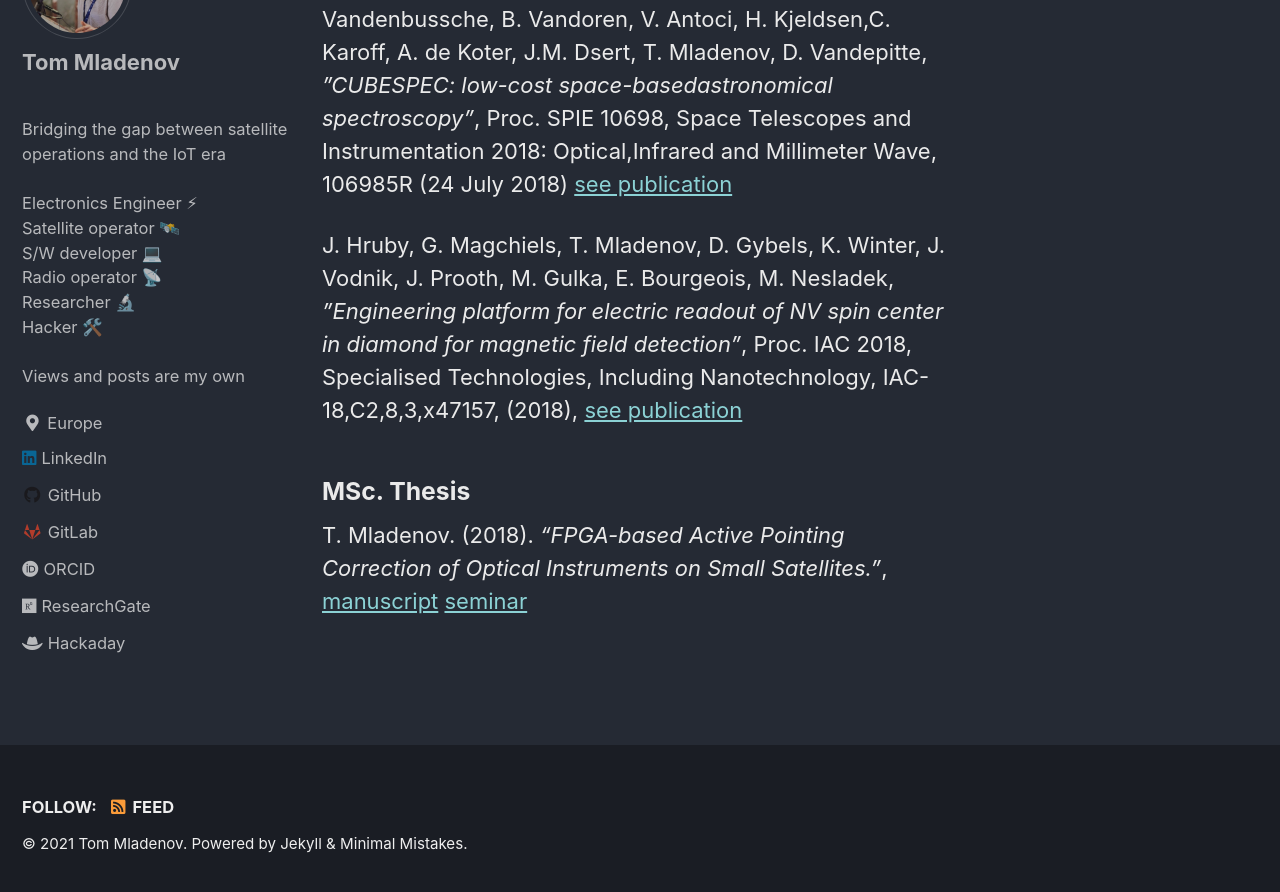
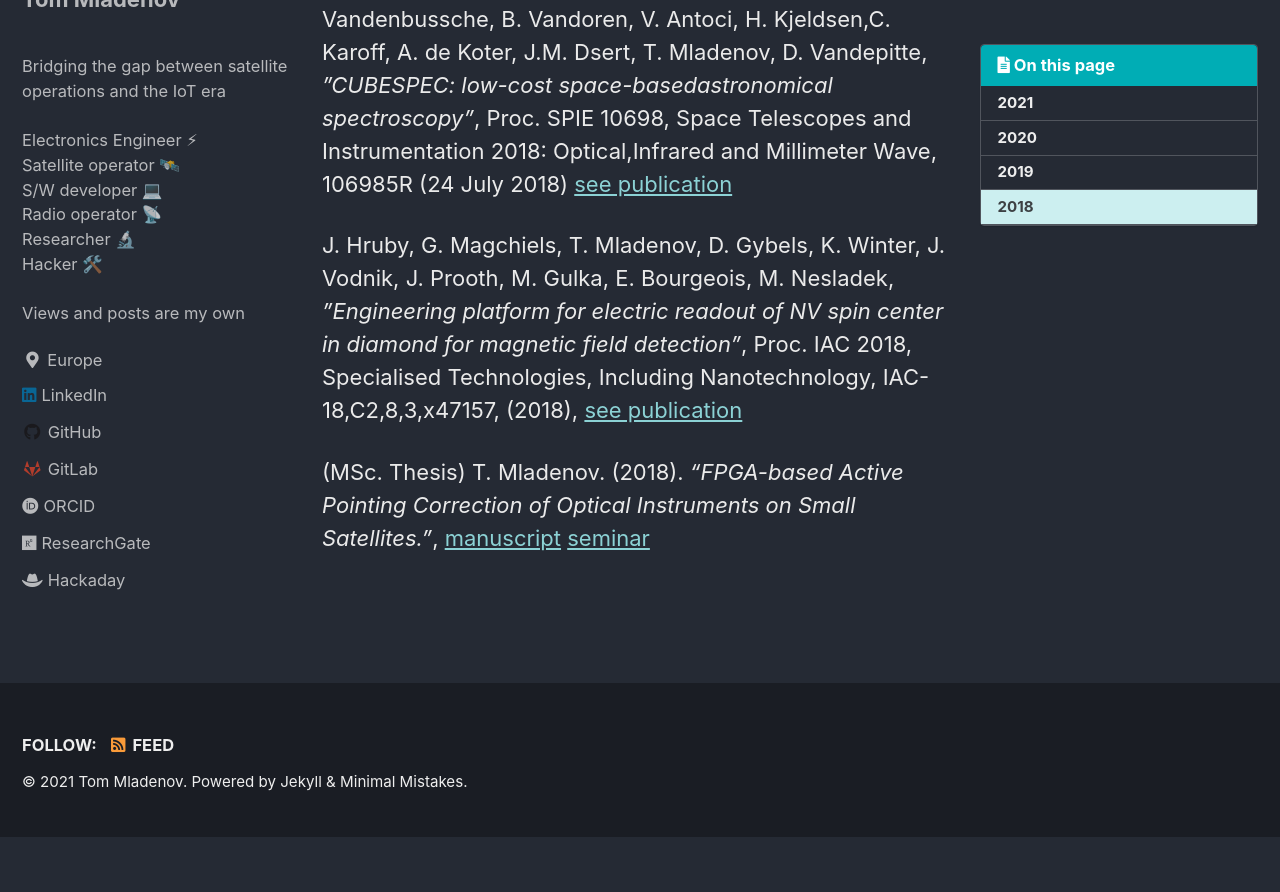
Before and after one commit to TomMladenov/tommladenov.github.io, a Jekyll site: the page built from _pages/publications.md, in a window 1280 px wide and 900 px high, scrolled down 2103 px. Shown: the top 892 px of the window. Built offline with Jekyll 4.4.1, drawn with Linux system fonts in a browser that asks for light colours; cached includes are drawn as plain includes; after the commit the page ends 2940 px from its top, so only the background shows below that.

```diff
--- a/_pages/publications.md
+++ b/_pages/publications.md
@@ -35,6 +37,4 @@ G. Raskin, T. Delabie, W. De Munter, H. Sana, B. Vandenbussche, B. Vandoren, V.
 
 J. Hruby, G. Magchiels, T. Mladenov, D. Gybels, K. Winter, J. Vodnik, J. Prooth, M. Gulka, E. Bourgeois, M. Nesladek, *”Engineering platform for electric readout of NV spin center in diamond for magnetic field detection”*, Proc. IAC 2018, Specialised Technologies, Including Nanotechnology, IAC-18,C2,8,3,x47157, (2018), <a href="https://tommladenov.github.io/media/publications/iac-18c283x47157-1.pdf" target="_blank">see publication</a>
 
-### MSc. Thesis
-
-T. Mladenov. (2018). *"FPGA-based Active Pointing Correction of Optical Instruments on Small Satellites."*, <a href="https://tommladenov.github.io/media/thesis/thesis_mladenov.pdf" target="_blank">manuscript</a> <a href="https://tommladenov.github.io/media/thesis/slides_mladenov.pdf" target="_blank">seminar</a>
+(MSc. Thesis) T. Mladenov. (2018). *"FPGA-based Active Pointing Correction of Optical Instruments on Small Satellites."*, <a href="https://tommladenov.github.io/media/thesis/thesis_mladenov.pdf" target="_blank">manuscript</a> <a href="https://tommladenov.github.io/media/thesis/slides_mladenov.pdf" target="_blank">seminar</a>
```
Also changed, not shown: other parts of _pages/publications.md (+2 -0 lines).
